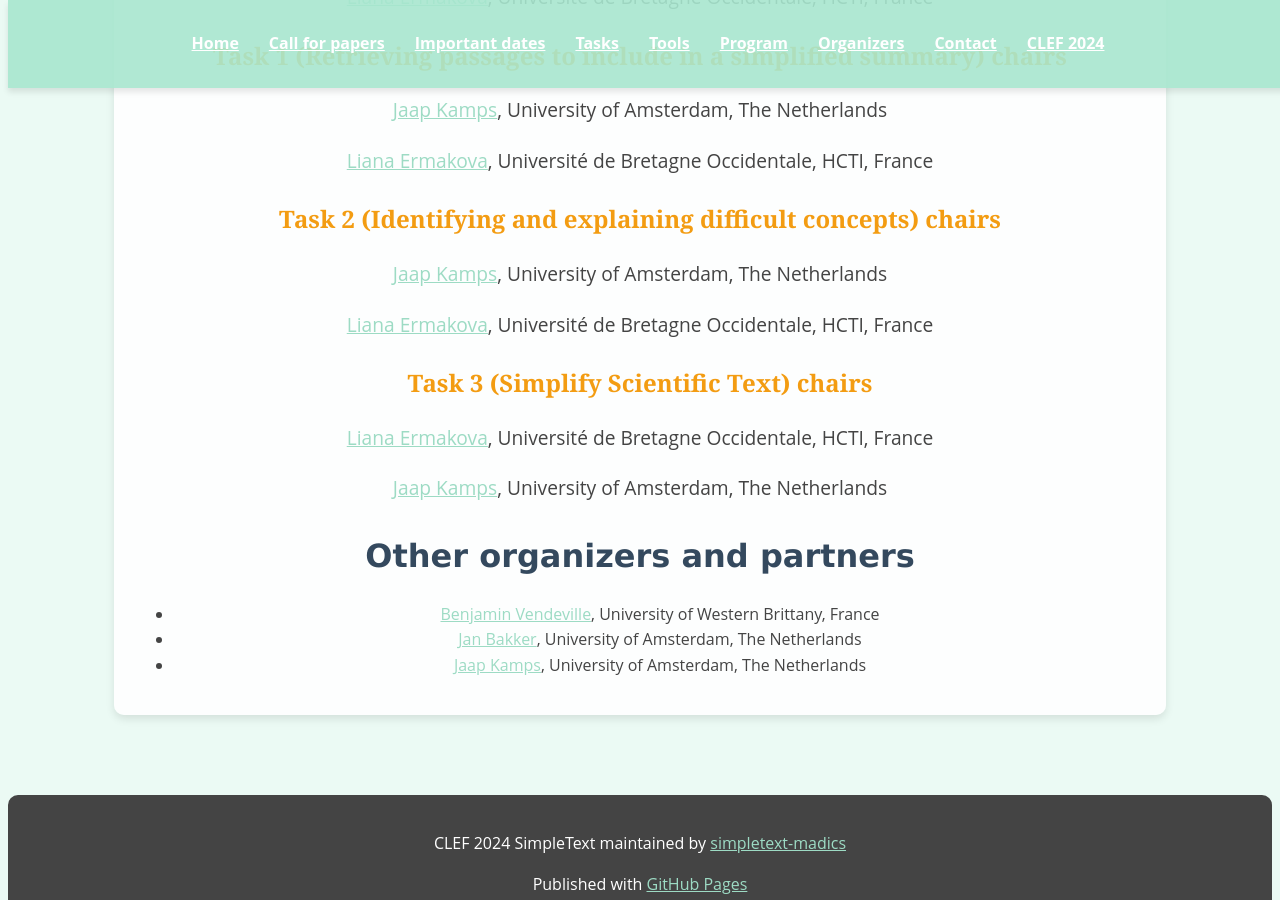
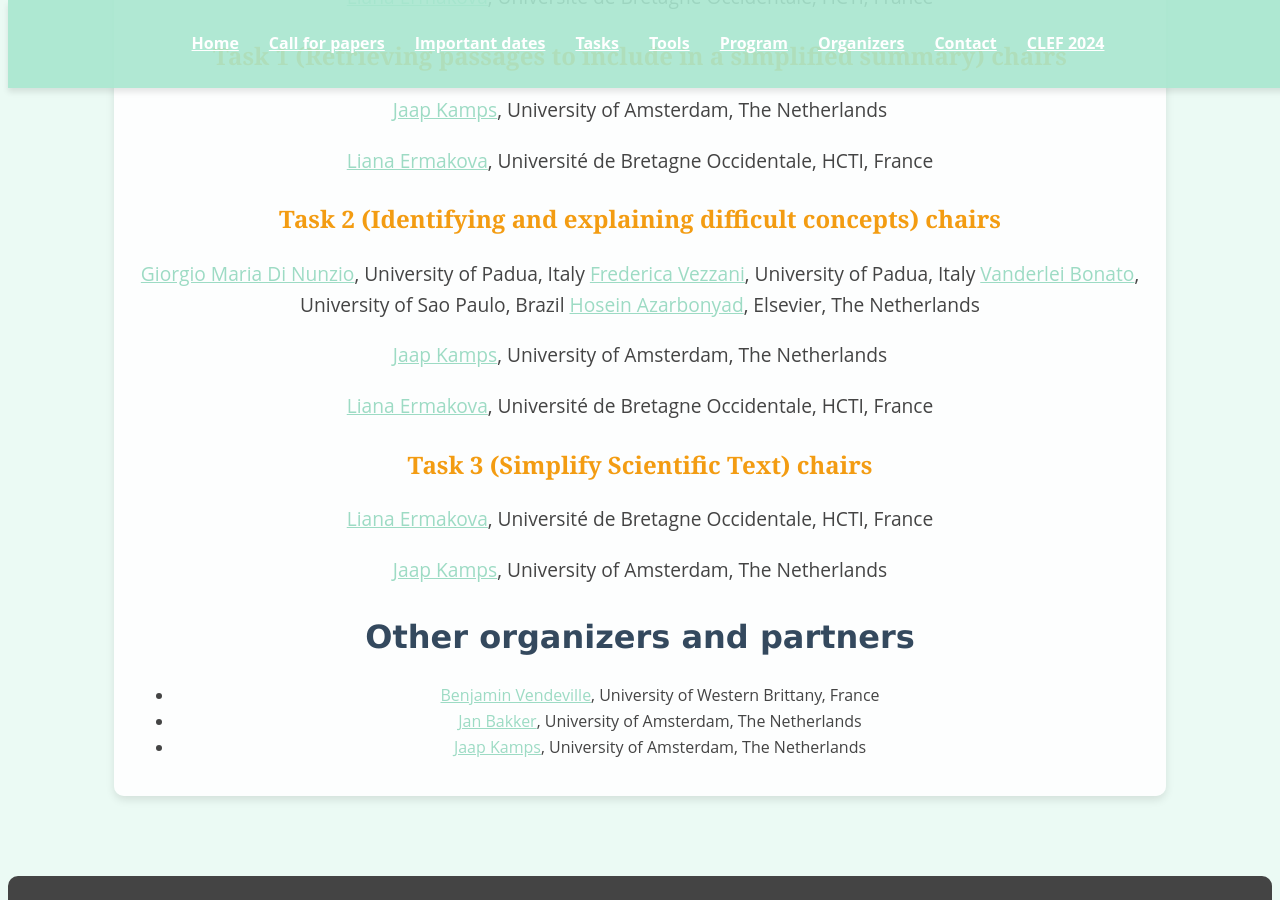
Before and after one commit to simpletext-madics/2025, a Jekyll site: the page built from organizers.md, in a window 1280 px wide and 900 px high, scrolled down 726 px. Built offline with Jekyll 4.4.1, drawn with Linux system fonts in a browser that asks for light colours.

Commit message:
Update organizers.md

```diff
--- a/organizers.md
+++ b/organizers.md
@@ -19,6 +19,10 @@ title: Organizers
 [Liana Ermakova](https://nouveau.univ-brest.fr/hcti/fr/membre/liana-ermakova), Université de Bretagne Occidentale, HCTI, France
 
 ### Task 2 (Identifying and explaining difficult concepts) chairs
+[Giorgio Maria Di Nunzio](https://scholar.google.fr/citations?user=Awl_HDoAAAAJ&hl=no), University of Padua, Italy
+[Frederica Vezzani](https://www.dei.unipd.it/~vezzanif/), University of Padua, Italy
+[Vanderlei Bonato](https://scholar.google.com.br/citations?user=zpk7tC0AAAAJ&hl=en), University of Sao Paulo, Brazil
+[Hosein Azarbonyad](https://scholar.google.com/citations?user=JHL38zQAAAAJ&hl=en), Elsevier, The Netherlands
 
 [Jaap Kamps](https://e.humanities.uva.nl/), University of Amsterdam, The Netherlands
 
```
